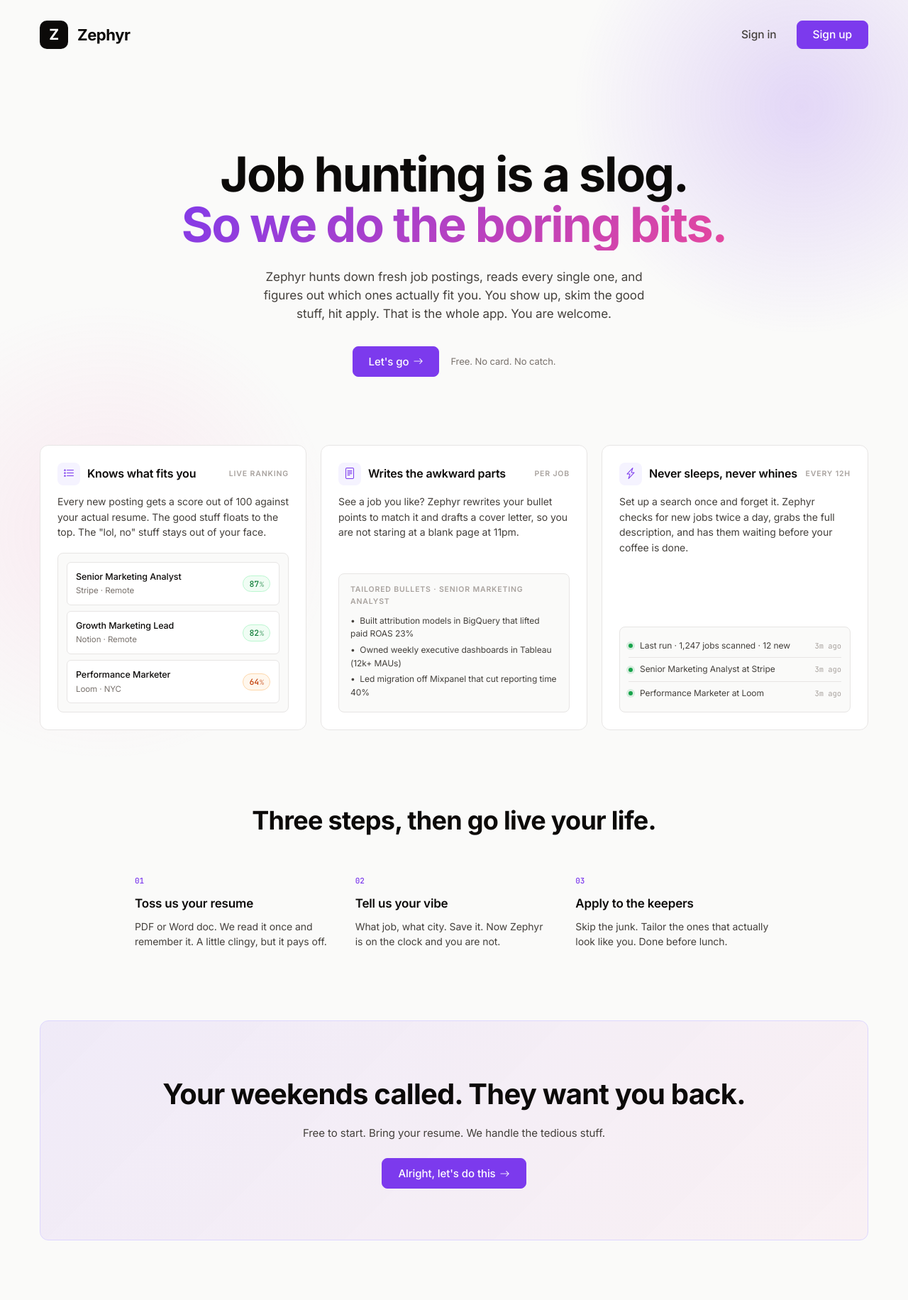
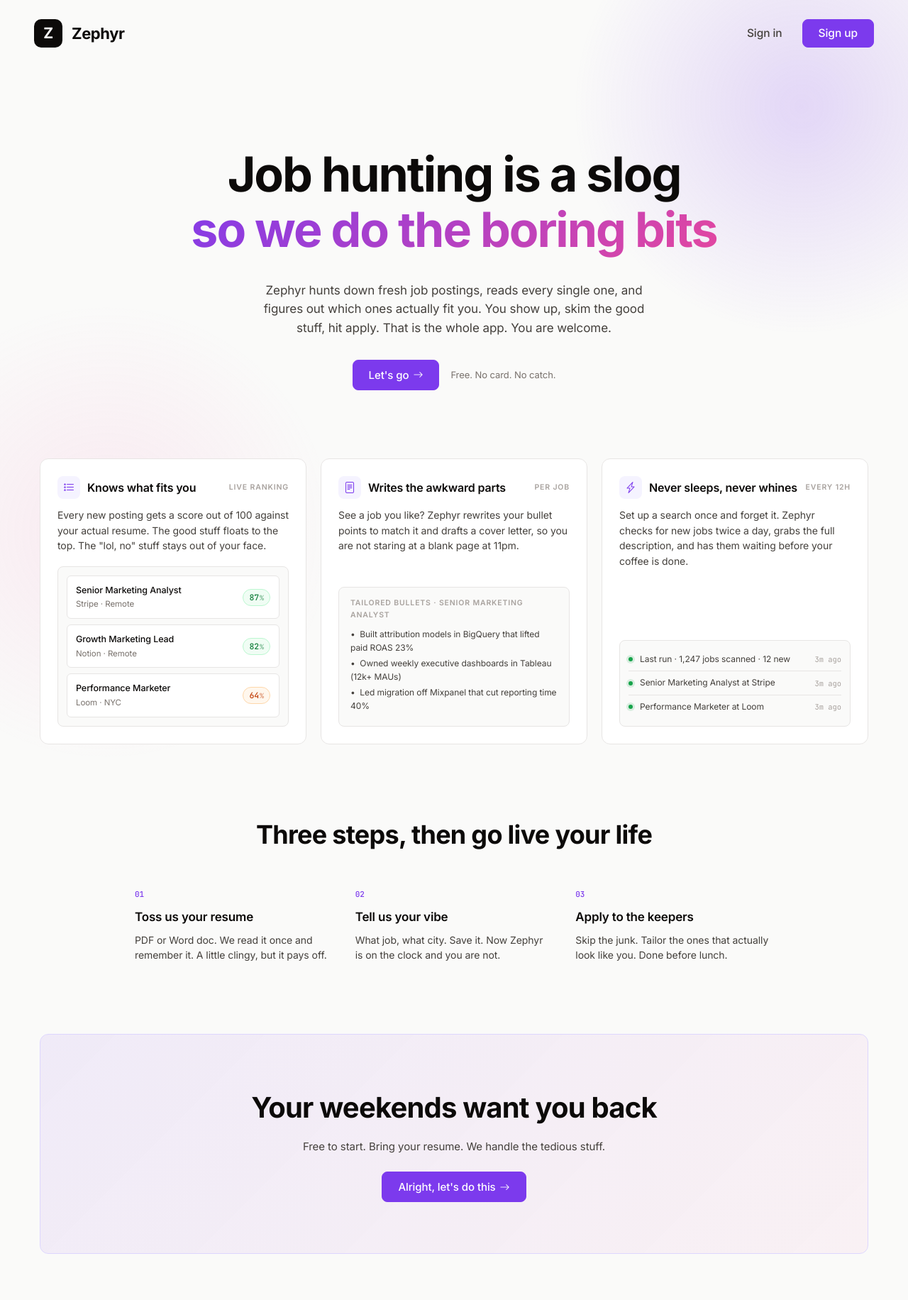
Before and after one commit to franciscobarriga/zephyr-job-tracker, a FastAPI app: page / in a window 1280 px wide. Shown: the top 1832 px of the page at 71% size. Run offline with FastAPI, Linux system fonts and the light colour scheme; parts of the project's set-up code (start-up, migrations or seed data) failed here and were passed over.

Commit message:
style: full-width nav, fix clipped descender, drop headline periods
- Nav is now full-bleed so the logo sits flush top-left and the auth
  buttons flush top-right instead of floating inside a 1500px box
- Bump hero-title line-height and add padding-bottom on the gradient
  accent span so descenders (g, y) are not clipped
- Remove trailing periods from display headlines (kept in body copy)

Co-Authored-By: Claude Sonnet 4.6 <noreply@anthropic.com>

```diff
--- a/app/static/landing.css
+++ b/app/static/landing.css
@@ -36,9 +36,7 @@ body.landing::after {
     display: flex;
     align-items: center;
     justify-content: space-between;
-    padding: 26px 56px;
-    max-width: 1500px;
-    margin: 0 auto;
+    padding: 24px 48px;
     position: relative;
     z-index: 2;
 }
@@ -79,7 +77,7 @@ body.landing::after {
 .hero-text { max-width: 880px; margin: 0 auto; }
 .hero-title {
     font-size: clamp(40px, 6vw, 68px);
-    line-height: 1.05;
+    line-height: 1.15;
     font-weight: 700;
     letter-spacing: -0.03em;
     margin: 0 0 24px;
@@ -87,6 +85,7 @@ body.landing::after {
 }
 .hero-accent {
     display: block;
+    padding-bottom: 0.14em;
     background: linear-gradient(135deg, #7c3aed 0%, #ec4899 100%);
     -webkit-background-clip: text;
     -webkit-text-fill-color: transparent;
--- a/app/templates/landing.html
+++ b/app/templates/landing.html
@@ -32,8 +32,8 @@
 <section class="hero">
     <div class="hero-text">
         <h1 class="hero-title">
-            Job hunting is a slog.
-            <span class="hero-accent">So we do the boring bits.</span>
+            Job hunting is a slog
+            <span class="hero-accent">so we do the boring bits</span>
         </h1>
         <p class="hero-sub">
             Zephyr hunts down fresh job postings, reads every single one, and
@@ -125,7 +125,7 @@
 </section>
 
 <section class="how-it-works">
-    <h2 class="section-title">Three steps, then go live your life.</h2>
+    <h2 class="section-title">Three steps, then go live your life</h2>
     <div class="steps">
         <div class="step">
             <div class="step-num">01</div>
@@ -146,7 +146,7 @@
 </section>
 
 <section class="cta-strip">
-    <h2>Your weekends called. They want you back.</h2>
+    <h2>Your weekends want you back</h2>
     <p>Free to start. Bring your resume. We handle the tedious stuff.</p>
     <a href="/auth/signup" class="btn btn-accent btn-lg">Alright, let's do this <i class="bi bi-arrow-right"></i></a>
 </section>
```
